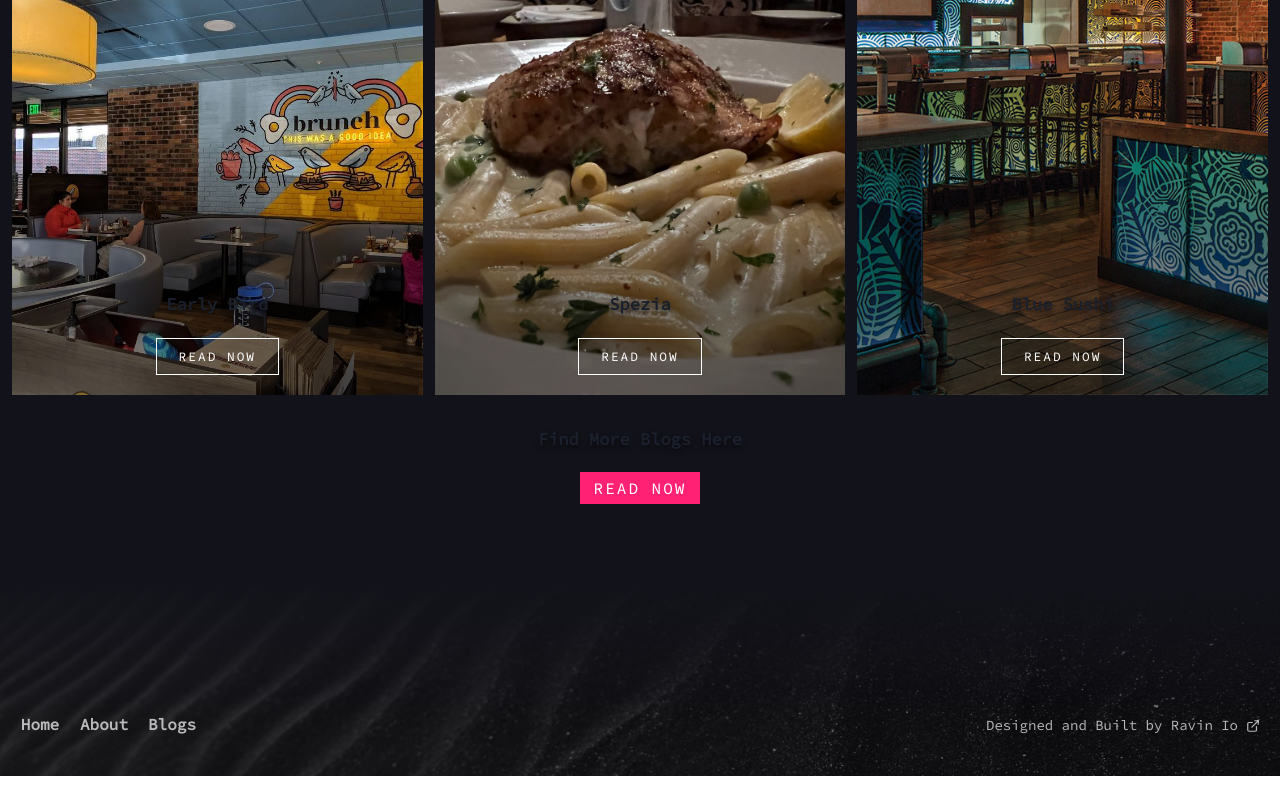
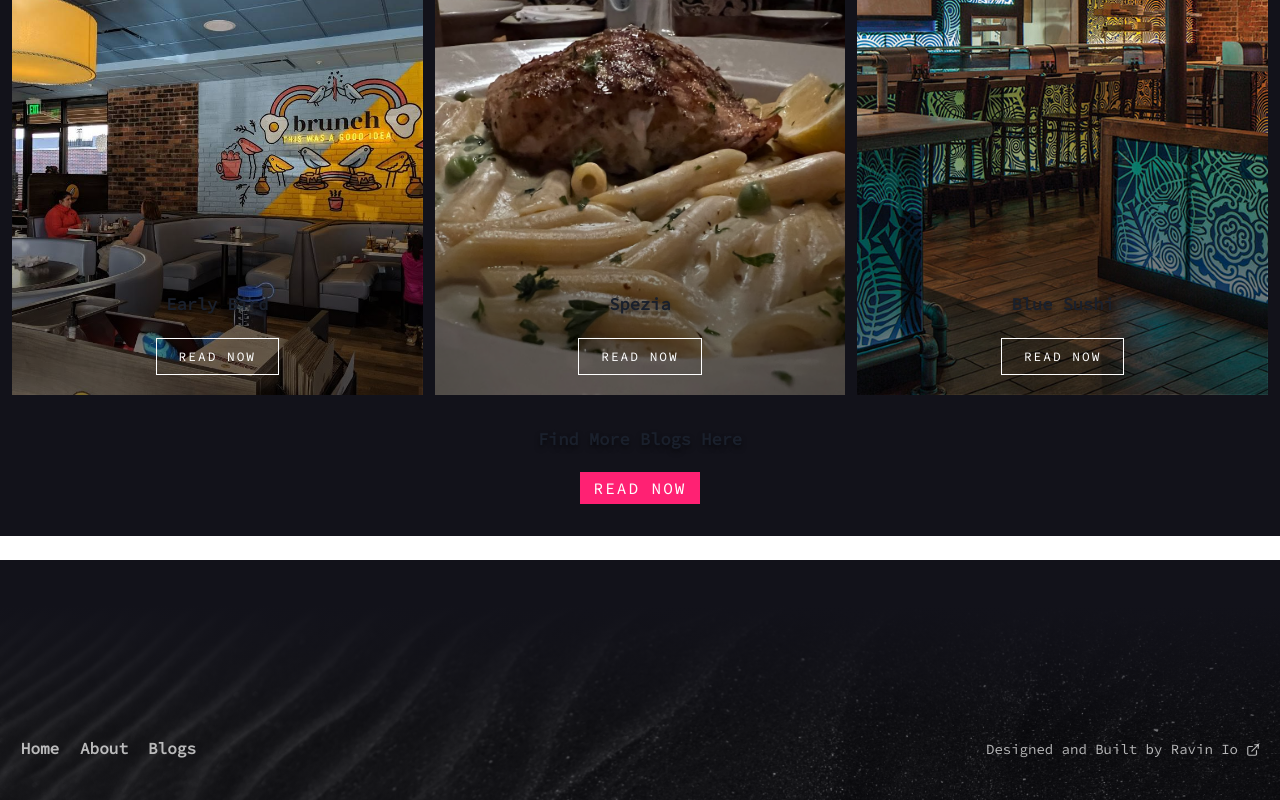
Before and after one commit to ravinio/chasingravens, a React (Create React App) app: page / in a window 1280 px wide. Shown: the part 1540-2340 px from the top of the page. Before the commit the page ends 2316 px from the top, so only its background shows below. Built offline with nearby package versions, Linux system fonts and the light colour scheme; no server answers.

Commit message:
added it back, taking everything away did not help

```diff
--- a/src/App.js
+++ b/src/App.js
@@ -19,6 +19,7 @@ function App() {
               <Route path="/about" element={<About />} />
               <Route path="/blogs" element={<Blogs />} />
             </Routes>
+            <p>Fuck this world</p>
           </div>
           <Footer />
       </Provider>
```
